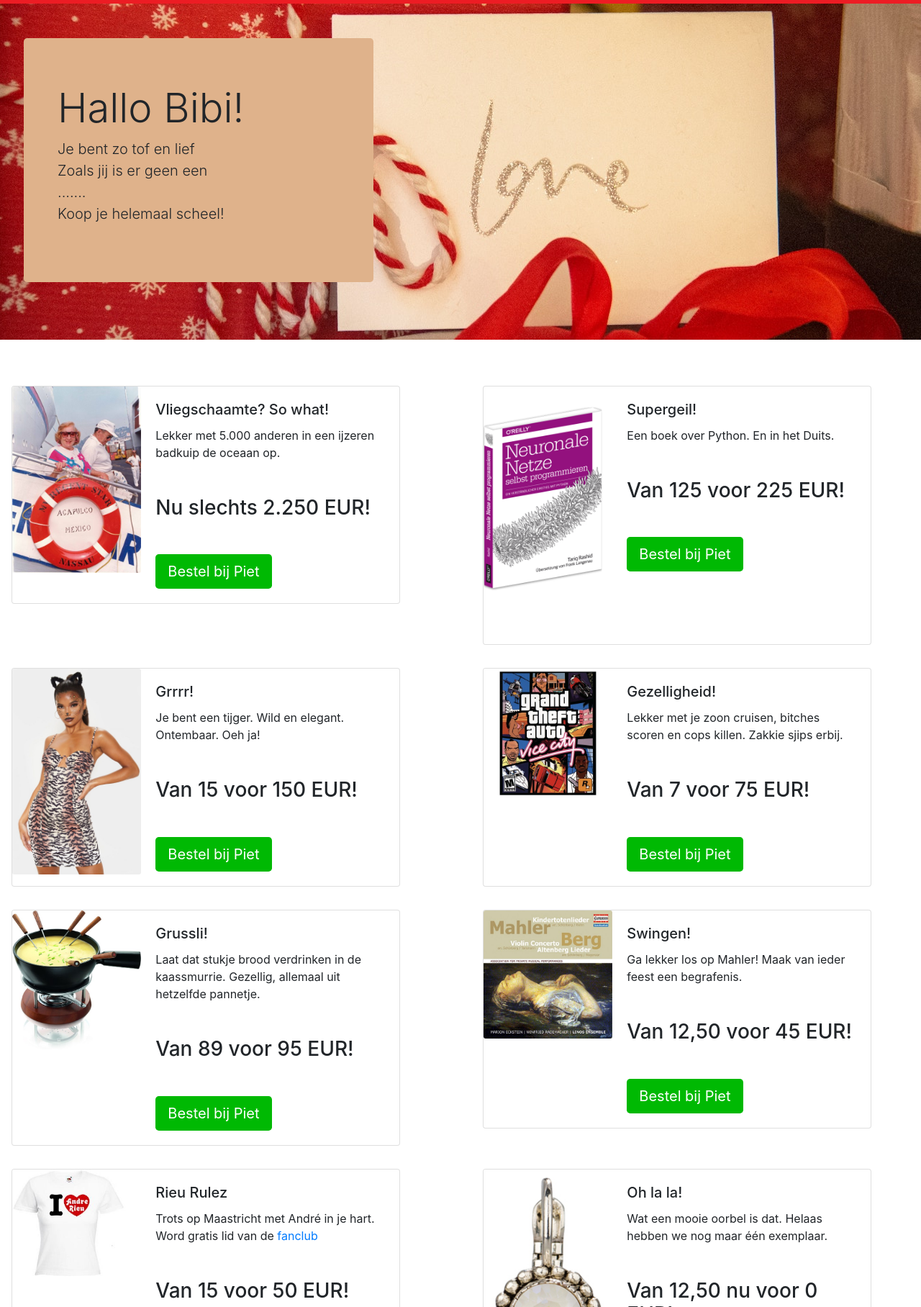
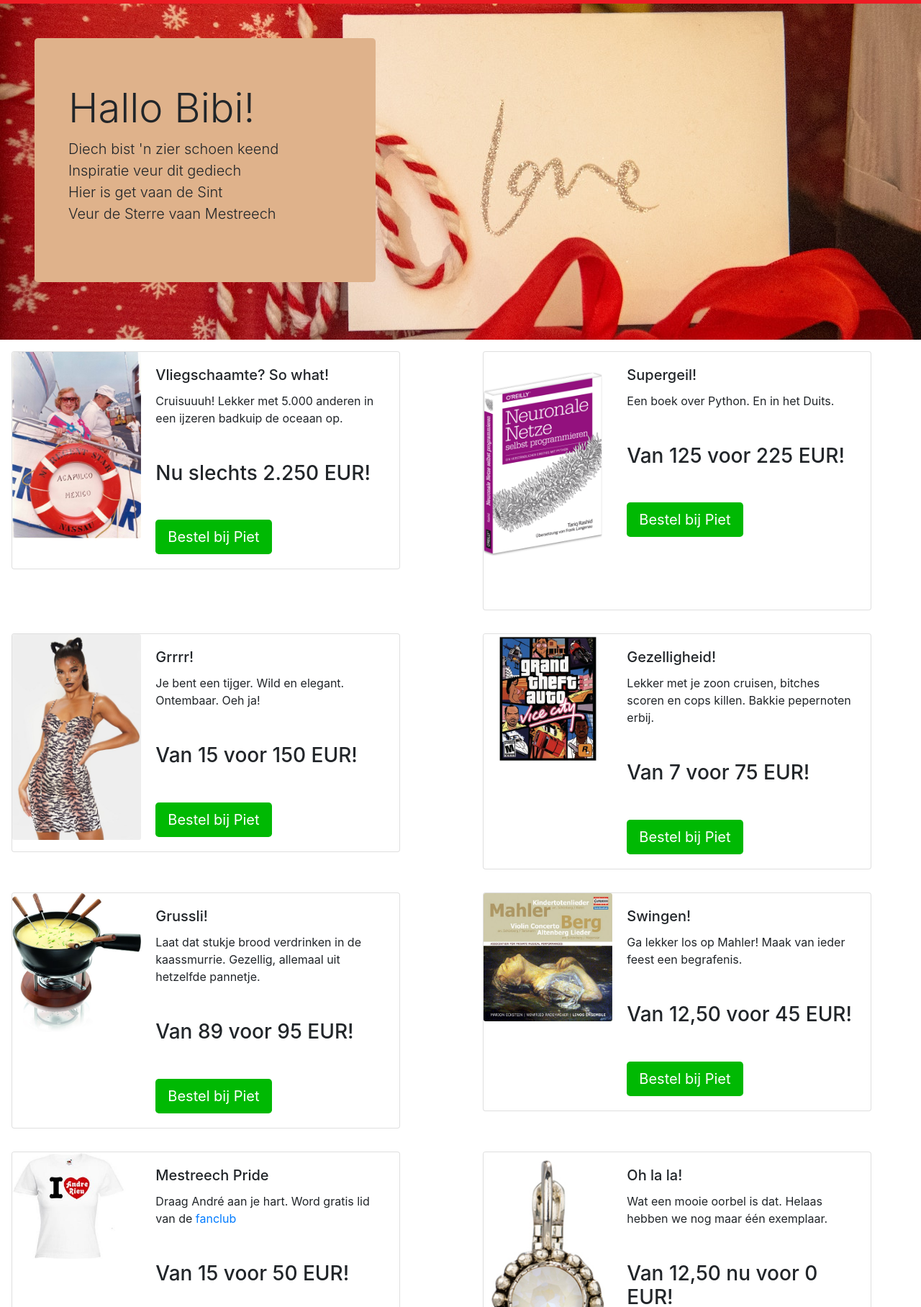
Before and after one commit to witusj/dezaakvansinterklaas, a plain HTML site: page index.html in a window 1280 px wide. Shown: the part 84-1900 px from the top of the page at 72% size. Drawn offline with nearby package versions, Linux system fonts and the light colour scheme.

Commit message:
Padding tilte

```diff
--- a/index.html
+++ b/index.html
@@ -20,15 +20,15 @@
 				<span class="h1 text-white px-3">De Zaak van Sinterklaas</span>
 			</div>
 		</nav>
-		<div class="row p-5 mb-5 title">
+		<div class="d-block title p-5">
 			<div class="jumbotron">
 				<div class="container">
 					<h1 class="display-4">Hallo Bibi!</h1>
 					<p class="lead">
-						Je bent zo tof en lief<br />
-						Zoals jij is er geen een<br />
-						.......<br />
-						Koop je helemaal scheel!
+						Diech bist 'n zier schoen keend<br />
+						Inspiratie veur dit gediech<br />
+						Hier is get vaan de Sint<br />
+						Veur de Sterre vaan Mestreech
 					</p>
 				</div>
 			</div>
@@ -45,7 +45,7 @@
 							<div class="card-body">
 								<h5 class="card-title">Vliegschaamte? So what!</h5>
 								<p class="card-text">
-									Lekker met 5.000 anderen in een ijzeren badkuip de oceaan op.
+									Cruisuuuh! Lekker met 5.000 anderen in een ijzeren badkuip de oceaan op.
 								</p>
 								<div class="h3 my-5">Nu slechts 2.250 EUR!</div>
 								<button type="button" class="btn text-white btn-lg align-self-end">
@@ -110,7 +110,7 @@
 							<div class="card-body">
 								<h5 class="card-title">Gezelligheid!</h5>
 								<p class="card-text">
-									Lekker met je zoon cruisen, bitches scoren en cops killen. Zakkie sjips erbij.
+									Lekker met je zoon cruisen, bitches scoren en cops killen. Bakkie pepernoten erbij.
 								</p>
 								<div class="h3 my-5">Van 7 voor 75 EUR!</div>
 								<button type="button" class="btn text-white btn-lg align-self-end">
@@ -176,9 +176,9 @@
 						</div>
 						<div class="col-md-8">
 							<div class="card-body">
-								<h5 class="card-title">Rieu Rulez</h5>
+								<h5 class="card-title">Mestreech Pride</h5>
 								<p class="card-text">
-									Trots op Maastricht met André in je hart. Word gratis lid van de
+									Draag André aan je hart. Word gratis lid van de
 									<a href="https://www.facebook.com/andrerieuitalianfan/" target="_blank">fanclub</a>
 								</p>
 								<div class="h3 my-5">Van 15 voor 50 EUR!</div>
```
